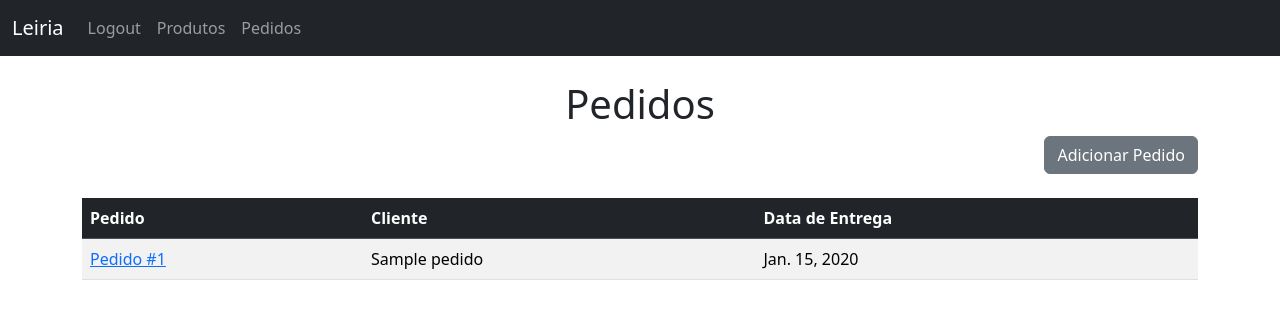
After one commit to Bermuda3G/LeiriaPedidosApp, a Django app: page /pedidos-todos in a window 1280 px wide. The commit adds this page. Shown: the top 319 px of the page. Run offline with Django 5.2, Linux system fonts and the light colour scheme; a user stored in the database is signed in; tables that the repository leaves empty hold one stand-in row (values such as "Sample post").

Commit message:
Funcionalidade de visualização total e individual de pedidos adicionada

```diff
--- a/leiriapedidosapp/website/templates/navbar.html
+++ b/leiriapedidosapp/website/templates/navbar.html
@@ -14,7 +14,7 @@
             <a class="nav-link" href="{% url 'produtos-todos' %}">Produtos</a>
           </li>
           <li class="nav-item">
-            <a class="nav-link" href="#">Pedidos</a>
+            <a class="nav-link" href="{% url 'pedidos-todos' %}">Pedidos</a>
           </li>
           {% else %}
           <li class="nav-item">
--- /dev/null
+++ b/leiriapedidosapp/website/templates/pedidos_todos.html
@@ -0,0 +1,38 @@
+{% extends 'base.html' %}
+
+{% block content %}
+
+{% if user.is_authenticated %}
+  <h1 class="text-center">Pedidos</h1>
+
+  <ul class="nav justify-content-end">
+    <a href="{% url 'add-pedido' %}" class="btn btn-secondary" role="button">Adicionar Pedido</a>
+  </ul>
+
+  <table class="table table-striped table-hover">
+  <thead class="table-dark">
+    <tr>
+      <th scope="col">Pedido</th>
+      <th scope="col">Cliente</th>
+      <th scope="col">Data de Entrega</th>
+    </tr>
+  </thead>
+  <tbody>
+  {% if pedidos %}
+    {% for pedido in pedidos %}
+      <tr>
+        <td><a href="{% url 'pedido' pedido.id %}">Pedido #{{ pedido.id }}</a></td>
+        <td>{{ pedido.nome_cliente }}</td>
+        <td>{{ pedido.data_entrega }}</td>
+      </tr><br/>
+    {% endfor %}
+  {% endif %}
+
+{% else %}
+    <center>
+        <h1 class="text-center">LeiriaPedidosApp</h1><br/><br/>
+        <a href="{% url 'homepage' %}" class="btn btn-secondary" role="button">Voltar a Tela Inicial</a>
+    </center>
+{% endif %}
+
+{% endblock %}
--- a/leiriapedidosapp/website/urls.py
+++ b/leiriapedidosapp/website/urls.py
@@ -10,6 +10,8 @@ urlpatterns = [
     path('atualizar-produto/<int:pk>', views.update_produto, name='atualizar-produto'),
     path('deletar-produto/<int:pk>', views.delete_produto, name='deletar-produto'),
 
+    path('pedidos-todos', views.all_pedidos, name='pedidos-todos'),
+    path('pedido/<int:pk>', views.pedido_read, name='pedido'),
     path('registrar-pedido', views.add_pedido_1, name='add-pedido'),
     path('registrar-itens-pedido', views.add_item_pedido, name='add-item-pedido'),
     path('registrar-observacoes-pedido', views.add_pedido_obs, name='add-obs')
--- a/leiriapedidosapp/website/views.py
+++ b/leiriapedidosapp/website/views.py
@@ -2,7 +2,7 @@ from django.shortcuts import render, redirect
 from django.contrib.auth import authenticate, login, logout
 from django.contrib import messages
 from django.http import HttpResponseRedirect
-from .models import Produto, Pedido
+from .models import Produto, Pedido, ItemPedido
 from .forms import ProdutoForm, PedidoForm_1, ItemPedidoForm, PedidoForm_2
 
 def home(request):
@@ -73,6 +73,30 @@ def delete_produto(request, pk):
     registro_produto.delete()
     return redirect(request, 'homepage')
 
+def all_pedidos(request):
+    if request.user.is_authenticated:
+        pedidos = Pedido.objects.all()
+        return render(request, 'pedidos_todos.html', {'pedidos':pedidos})
+    else:
+        messages.success(request, "Não foi possível visualizar os pedidos. Faça login novamente!!")
+        return redirect('homepage')
+
+def pedido_read(request, pk):
+    if request.user.is_authenticated:
+        registro_pedido = Pedido.objects.get(id=pk)
+        itens_pedido = ItemPedido.objects.filter(pedido_id=pk)
+        return render(
+            request,
+            'pedido.html',
+            {
+                'registro_pedido':registro_pedido,
+                'itens_pedido': itens_pedido
+            }
+        )
+    else:
+        messages.success(request, "Não foi possível acessar o pedido. Faça login novamente!!")
+        return redirect('homepage')
+
 def add_pedido_1(request):
     submitted = False
     if request.method == "POST":
```
Also changed, not shown: leiriapedidosapp/website/templates/pedido.html (added, +28 -0 lines).
